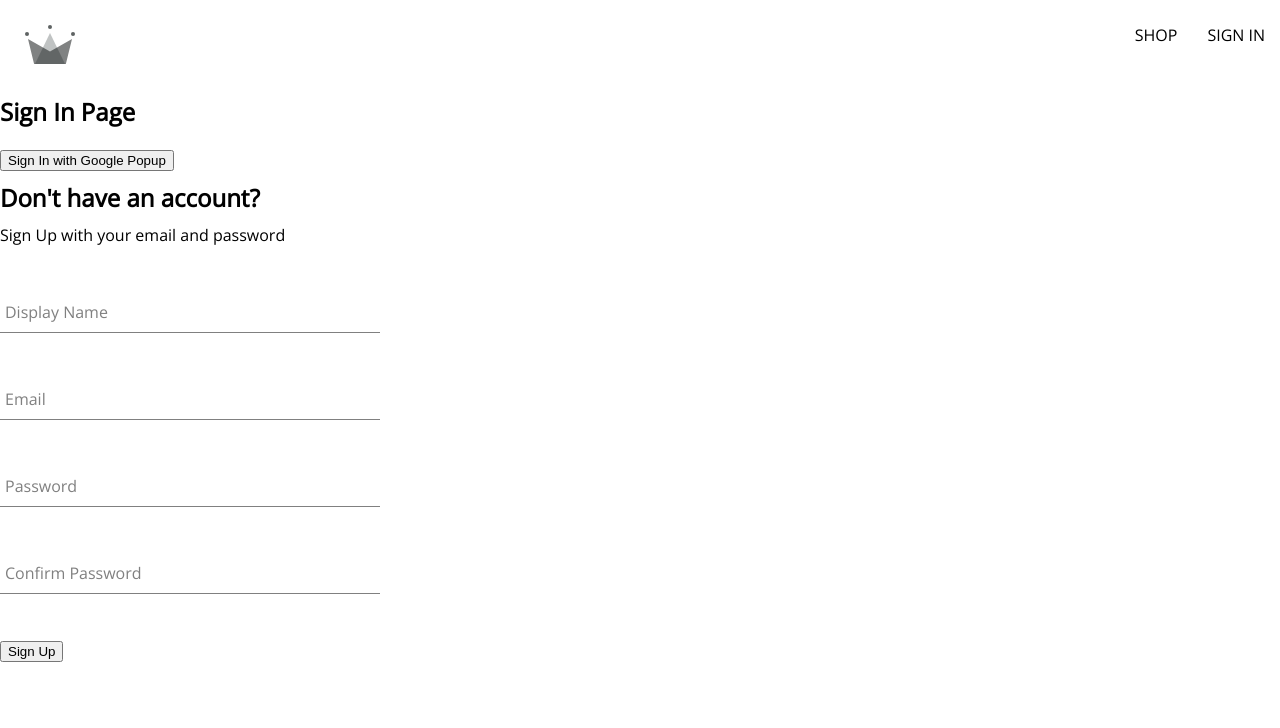
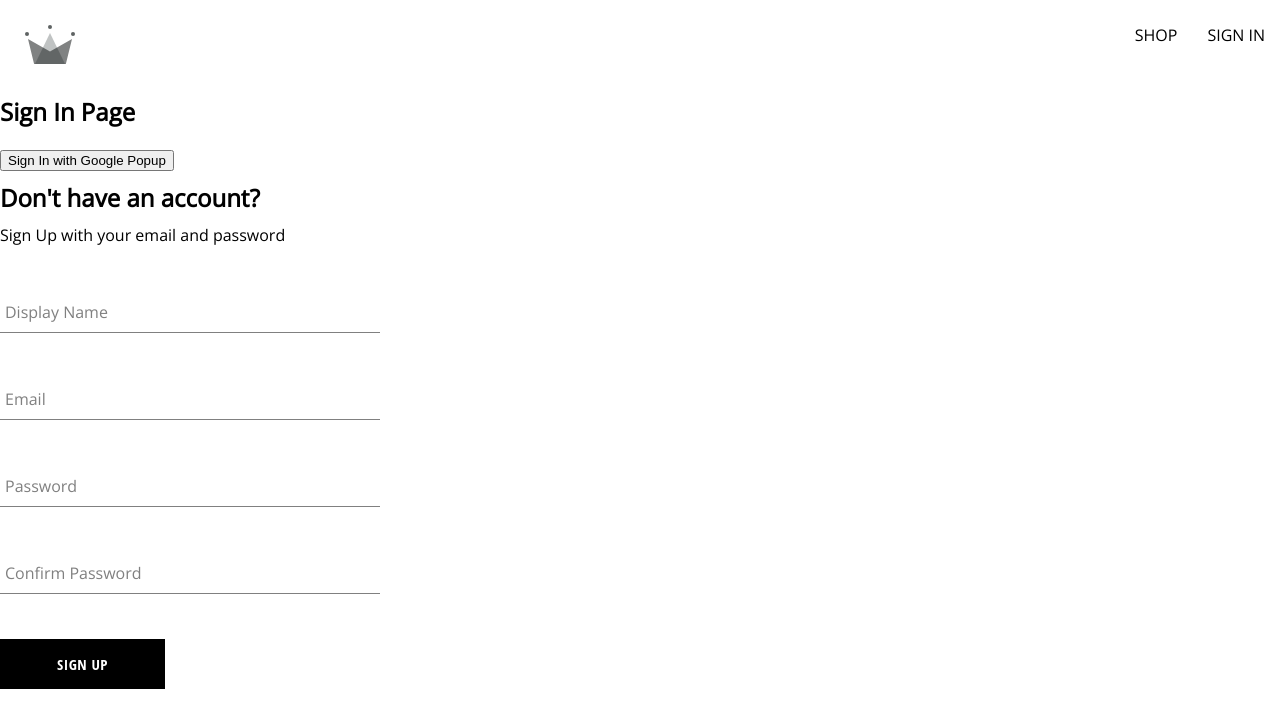
Before and after one commit to Jerryjmk14/Crown-Store, a React (Vite) app: page /signIn in a window 1280 px wide. Shown: the top 728 px of the page. Built offline with nearby package versions, Linux system fonts and the light colour scheme; the HTML template or start-up script is replaced by a standard one.

Commit message:
created the button component and styling

```diff
--- /dev/null
+++ b/src/components/button/Button.jsx
@@ -0,0 +1,27 @@
+import React from "react";
+import "./button.scss";
+
+/*
+default
+
+inverted
+
+google sign in
+*/
+
+const BUTTON_TYPES_CLASSES = {
+  google: "google-sign-in",
+  inverted: "inverted",
+};
+
+export default function Button({ children, buttonType, ...otherProps }) {
+  return (
+    <div>
+      <button
+        className={`button-container ${BUTTON_TYPES_CLASSES[buttonType]}`}
+        {...otherProps}>
+        {children}
+      </button>
+    </div>
+  );
+}
--- /dev/null
+++ b/src/components/button/button.scss
@@ -0,0 +1,41 @@
+.button-container {
+  min-width: 165px;
+  width: auto;
+  height: 50px;
+  letter-spacing: 0.5px;
+  line-height: 50px;
+  padding: 0 35px 0 35px;
+  font-size: 15px;
+  background-color: black;
+  color: white;
+  text-transform: uppercase;
+  font-family: "Open Sans Condensed";
+  font-weight: bolder;
+  border: none;
+  cursor: pointer;
+  display: flex;
+  justify-content: center;
+  &:hover {
+    background-color: white;
+    color: black;
+    border: 1px solid black;
+  }
+  &.google-sign-in {
+    background-color: #4285f4;
+    color: white;
+    &:hover {
+      background-color: #357ae8;
+      border: none;
+    }
+  }
+  &.inverted {
+    background-color: white;
+    color: black;
+    border: 1px solid black;
+    &:hover {
+      background-color: black;
+      color: white;
+      border: none;
+    }
+  }
+}
--- a/src/components/sign-up/SignUp.jsx
+++ b/src/components/sign-up/SignUp.jsx
@@ -5,6 +5,7 @@
 } from "../../firebase/firebase";
 import FormInput from "../form-input/FormInput";
 import "./sign-up.scss";
+import Button from "../button/Button";
 
 const defaultFormFields = {
   displayName: "",
@@ -90,7 +91,7 @@
           name="confirmPassword"
           value={confirmPassword}
         />
-        <button type="submit">Sign Up</button>
+        <Button type="submit">Sign Up</Button>
       </form>
     </div>
   );
```
